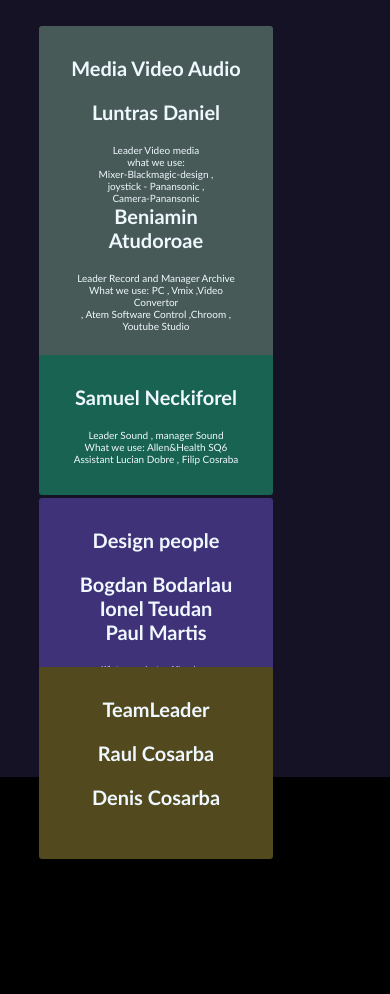
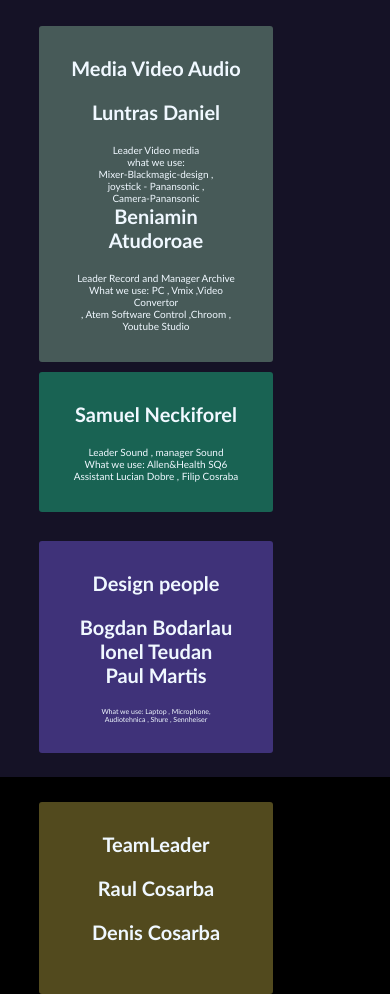
Before and after one commit to DANIELluntras/BetelMedia, a plain HTML site: page index.html in a window 390 px wide. Shown: the part 67-1061 px from the top of the page. Before the commit the page ends 926 px from the top, so only its background shows below. Drawn offline with Linux system fonts and the light colour scheme.

Commit message:
Update style.css

```diff
--- a/style.css
+++ b/style.css
@@ -235,7 +235,7 @@ left: 10%;
         font-size: 10px;
         border-radius: 3px;
         background-color: rgb(25, 99, 83);
-        top: 50%;
+        top: 52%;
         font-family: 'Gill Sans', 'Gill Sans MT', Calibri, 'Trebuchet MS',
             sans-serif;
         text-align: center;
@@ -262,7 +262,7 @@ left: 10%;
         border-radius: 3px;
 
         background-color: rgb(63, 50, 121);
-        top: 67%;
+        top: 72%;
         width: 60%;
         left: 10%;
         font-family: 'Gill Sans', 'Gill Sans MT', Calibri, 'Trebuchet MS',
@@ -275,7 +275,7 @@ left: 10%;
         border-radius: 3px;
         background-color: rgb(118, 98, 206);
 
-       top: 67%;
+       top: 70%;
         font-family: 'Gill Sans', 'Gill Sans MT', Calibri, 'Trebuchet MS',
             sans-serif;
  left: 10% ;
@@ -289,7 +289,7 @@ left: 10%;
 
         border-radius: 3px;
         background-color: rgb(82, 74, 30);
-        top: 87%;
+        top: 103%;
  left: 10% ;
         font-family: 'Gill Sans', 'Gill Sans MT', Calibri, 'Trebuchet MS',
             sans-serif;
```
